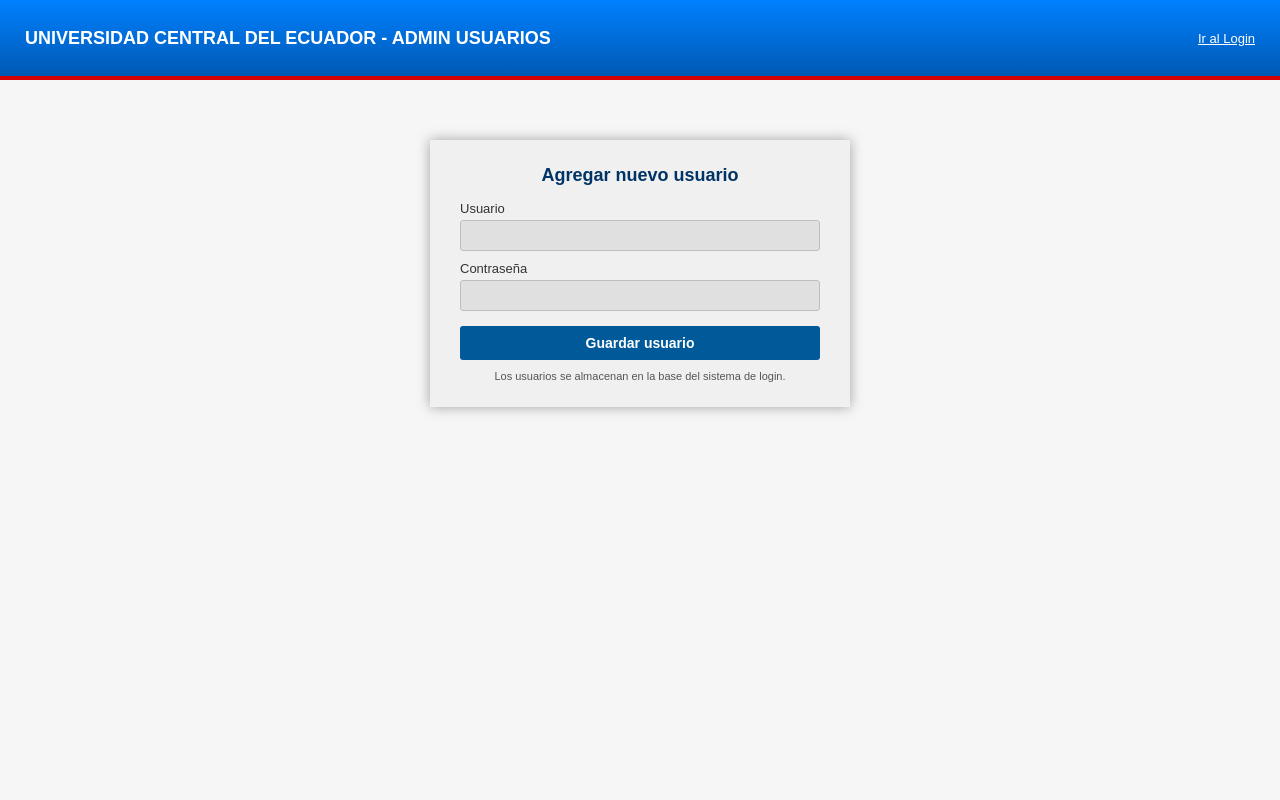
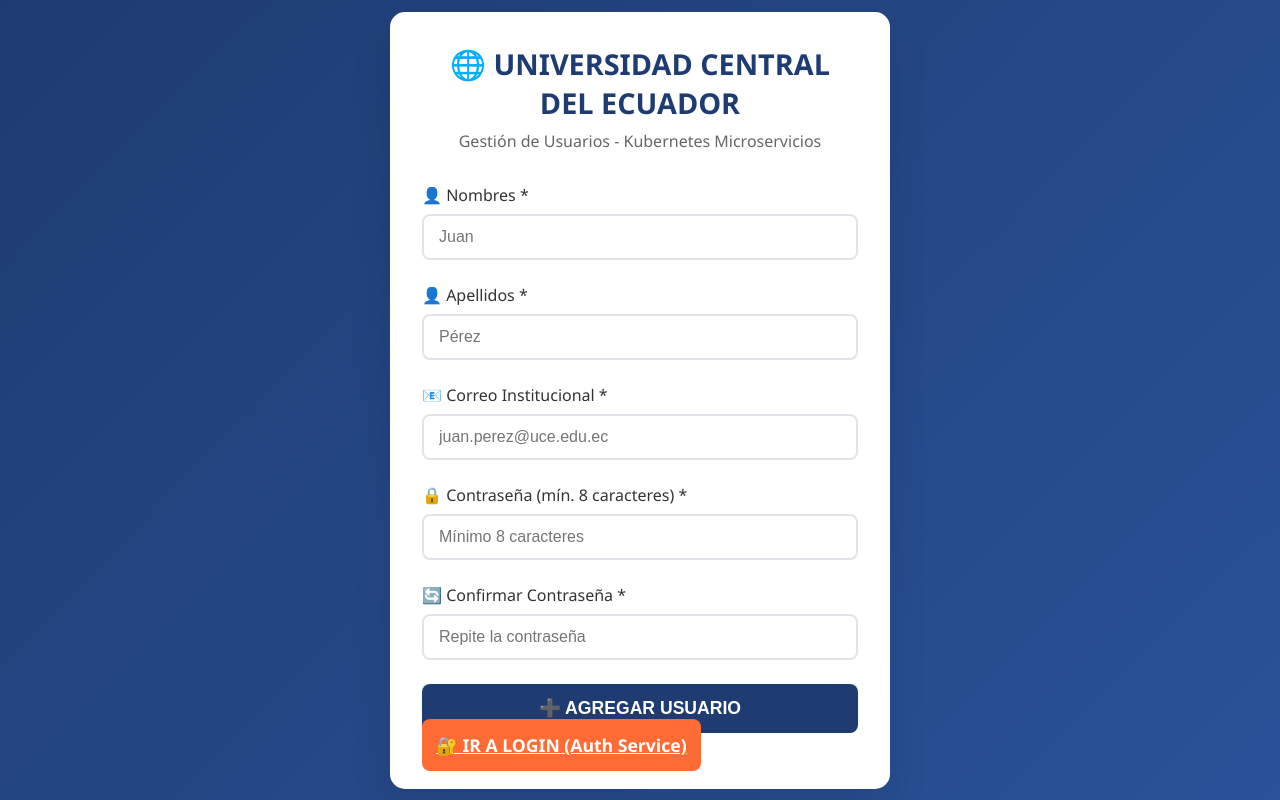
Before and after one commit to Cristiawww/k8s-uce-proyecto, a Flask app: template user-admin/templates/manage_users.html in a window 1280 px wide. Run offline with Flask 3, Linux system fonts and the light colour scheme; the template is opened without the code that fills it, so the values that code supplies are empty.

Commit message:
v2 User-Admin: Professional UCE form + validations + SQLite

```diff
--- a/auth-service/app.py
+++ b/auth-service/app.py
@@ -1,6 +1,6 @@
 import os
 import sqlite3
-from flask import Flask, render_template, request, redirect, url_for
+from flask import Flask, render_template, request, redirect, url_for, jsonify
 
 app = Flask(__name__)
 
@@ -24,6 +24,7 @@ def init_db():
     conn.commit()
     conn.close()
 
+
 @app.route("/login", methods=["GET", "POST"])
 def login():
     if request.method == "GET":
@@ -46,15 +47,45 @@ def login():
     else:
         return render_template("login.html", error="Invalid credentials")
 
+
+# NUEVO: endpoint para crear usuarios desde user-admin
+@app.route("/users", methods=["POST"])
+def create_user():
+    data = request.get_json() or {}
+    username = data.get("username")
+    password = data.get("password")
+
+    if not username or not password:
+        return jsonify({"error": "username and password are required"}), 400
+
+    conn = sqlite3.connect(DB_PATH)
+    cur = conn.cursor()
+    try:
+        cur.execute(
+            "INSERT INTO users (username, password) VALUES (?, ?)",
+            (username, password),
+        )
+        conn.commit()
+    except sqlite3.IntegrityError:
+        # usuario ya existe
+        conn.close()
+        return jsonify({"error": "user already exists"}), 409
+
+    conn.close()
+    return jsonify({"message": "user created"}), 201
+
+
 @app.route("/")
 def root():
     return render_template("login.html", error=None)
+
 
 @app.route("/welcome")
 def welcome():
     username = request.args.get("user", "usuario")
     return render_template("welcome.html", username=username)
 
+
 if __name__ == "__main__":
     init_db()
     app.run(host="0.0.0.0", port=5000)
--- /dev/null
+++ b/user-admin/requirements.txt
@@ -0,0 +1,2 @@
+flask
+requests
--- a/user-admin/templates/manage_users.html
+++ b/user-admin/templates/manage_users.html
@@ -2,47 +2,68 @@
 <html lang="es">
 <head>
     <meta charset="UTF-8">
-  <title>Administración de Usuarios</title>
+    <meta name="viewport" content="width=device-width, initial-scale=1.0">
+    <title>Gestión de Usuarios UCE</title>
     <style>
-    body { margin:0; font-family: Arial, Helvetica, sans-serif; background-color:#f6f6f6; }
-    .banner { width:100%; height:80px; background:linear-gradient(#0080ff,#0059b3); border-bottom:4px solid #d60000; color:#fff; display:flex; align-items:center; justify-content:space-between; padding:0 25px; box-sizing:border-box; }
-    .banner-title { font-size:18px; font-weight:bold; }
-    .banner-link { font-size:13px; cursor:pointer; text-decoration:underline; }
-    .container { margin-top:60px; display:flex; justify-content:center; }
-    .card { width:420px; background-color:#f0f0f0; box-shadow:0 0 12px rgba(0,0,0,0.35); padding:25px 30px; box-sizing:border-box; }
-    .title { font-size:18px; font-weight:bold; margin-bottom:15px; color:#003366; text-align:center; }
-    label { font-size:13px; display:block; margin-top:10px; margin-bottom:4px; color:#333; }
-    input { width:100%; padding:7px 9px; border:1px solid #bfbfbf; border-radius:3px; background-color:#e0e0e0; box-sizing:border-box; }
-    button { width:100%; margin-top:15px; padding:9px; background-color:#005999; border:none; color:#fff; font-size:14px; font-weight:bold; border-radius:3px; cursor:pointer; }
-    button:hover { background-color:#004477; }
-    .msg { margin-top:10px; font-size:11px; color:#555; text-align:center; }
+        * { margin: 0; padding: 0; box-sizing: border-box; }
+        body { font-family: 'Segoe UI', Tahoma, Geneva, Verdana, sans-serif; background: linear-gradient(135deg, #1e3c72 0%, #2a5298 100%); min-height: 100vh; display: flex; align-items: center; justify-content: center; }
+        .container { background: white; padding: 2rem; border-radius: 15px; box-shadow: 0 20px 40px rgba(0,0,0,0.1); width: 100%; max-width: 500px; }
+        .header { text-align: center; margin-bottom: 2rem; }
+        .logo { color: #1e3c72; font-size: 1.8rem; font-weight: bold; margin-bottom: 0.5rem; }
+        .subtitle { color: #666; }
+        .form-group { margin-bottom: 1.5rem; }
+        label { display: block; margin-bottom: 0.5rem; color: #333; font-weight: 500; }
+        input { width: 100%; padding: 12px 15px; border: 2px solid #e1e5e9; border-radius: 8px; font-size: 1rem; transition: border-color 0.3s; }
+        input:focus { outline: none; border-color: #1e3c72; }
+        .btn { width: 100%; padding: 14px; background: #1e3c72; color: white; border: none; border-radius: 8px; font-size: 1.1rem; font-weight: 600; cursor: pointer; transition: background 0.3s; }
+        .btn:hover { background: #163864; }
+        .btn-login { background: #ff6b35; margin-top: 1rem; }
+        .btn-login:hover { background: #e55a2b; }
+        .flash { padding: 12px; margin-bottom: 1.5rem; border-radius: 8px; font-weight: 500; }
+        .flash.success { background: #d4edda; color: #155724; border: 1px solid #c3e6cb; }
+        .flash.error { background: #f8d7da; color: #721c24; border: 1px solid #f5c6cb; }
     </style>
 </head>
 <body>
-  <div class="banner">
-    <div class="banner-title">UNIVERSIDAD CENTRAL DEL ECUADOR - ADMIN USUARIOS</div>
-    <!-- Antes abría http://localhost:5000 fijo; ahora usa ruta relativa -->
-    <div class="banner-link" onclick="window.open('/','_blank')">
-      Ir al Login
-    </div>
+    <div class="container">
+        <div class="header">
+            <div class="logo">🌐 UNIVERSIDAD CENTRAL DEL ECUADOR</div>
+            <div class="subtitle">Gestión de Usuarios - Kubernetes Microservicios</div>
         </div>
 
-  <div class="container">
-    <div class="card">
-      <div class="title">Agregar nuevo usuario</div>
-      <form method="post" action="/add">
-        <label for="username">Usuario</label>
-        <input id="username" name="username" required>
+        {% with messages = get_flashed_messages(with_categories=true) %}
+            {% if messages %}
+                {% for category, message in messages %}
+                    <div class="flash {{ category }}">{{ message }}</div>
+                {% endfor %}
+            {% endif %}
+        {% endwith %}
 
-        <label for="password">Contraseña</label>
-        <input id="password" name="password" type="password" required>
+        <form method="POST" action="/register">
+            <div class="form-group">
+                <label>👤 Nombres *</label>
+                <input type="text" name="first_name" required minlength="2" placeholder="Juan">
+            </div>
+            <div class="form-group">
+                <label>👤 Apellidos *</label>
+                <input type="text" name="last_name" required minlength="2" placeholder="Pérez">
+            </div>
+            <div class="form-group">
+                <label>📧 Correo Institucional *</label>
+                <input type="email" name="email" required placeholder="juan.perez@uce.edu.ec">
+            </div>
+            <div class="form-group">
+                <label>🔒 Contraseña (mín. 8 caracteres) *</label>
+                <input type="password" name="password" required minlength="8" placeholder="Mínimo 8 caracteres">
+            </div>
+            <div class="form-group">
+                <label>🔄 Confirmar Contraseña *</label>
+                <input type="password" name="confirm_password" required minlength="8" placeholder="Repite la contraseña">
+            </div>
+            <button type="submit" class="btn">➕ AGREGAR USUARIO</button>
+        </form>
 
-        <button type="submit">Guardar usuario</button>
-      </form>
-      <div class="msg">
-        Los usuarios se almacenan en la base del sistema de login.
-      </div>
-    </div>
+        <a href="/login" class="btn btn-login">🔐 IR A LOGIN (Auth Service)</a>
     </div>
 </body>
 </html>
```
Also changed, not shown: user-admin/app.py (+68 -24 lines), 1 other file. Lines whose indentation alone changed are shown as unchanged.
